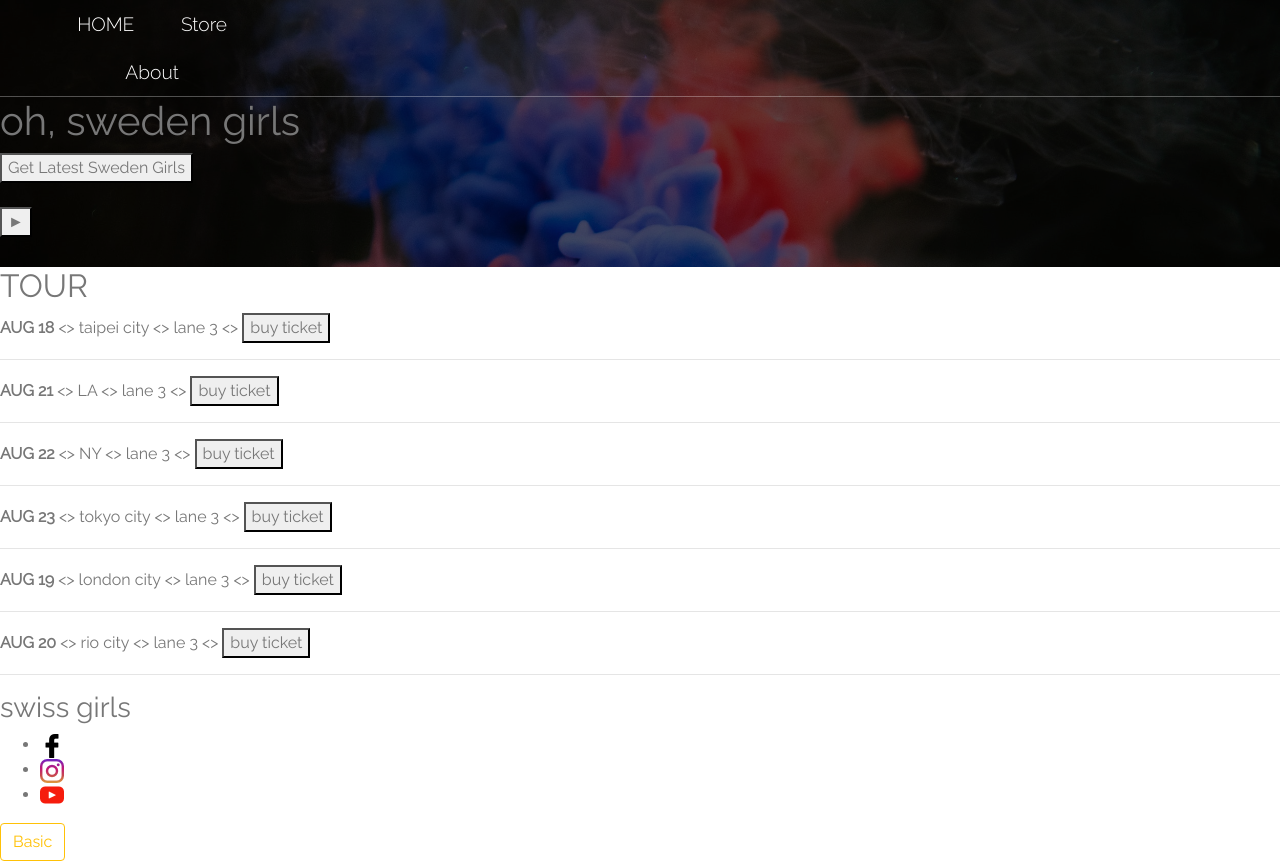
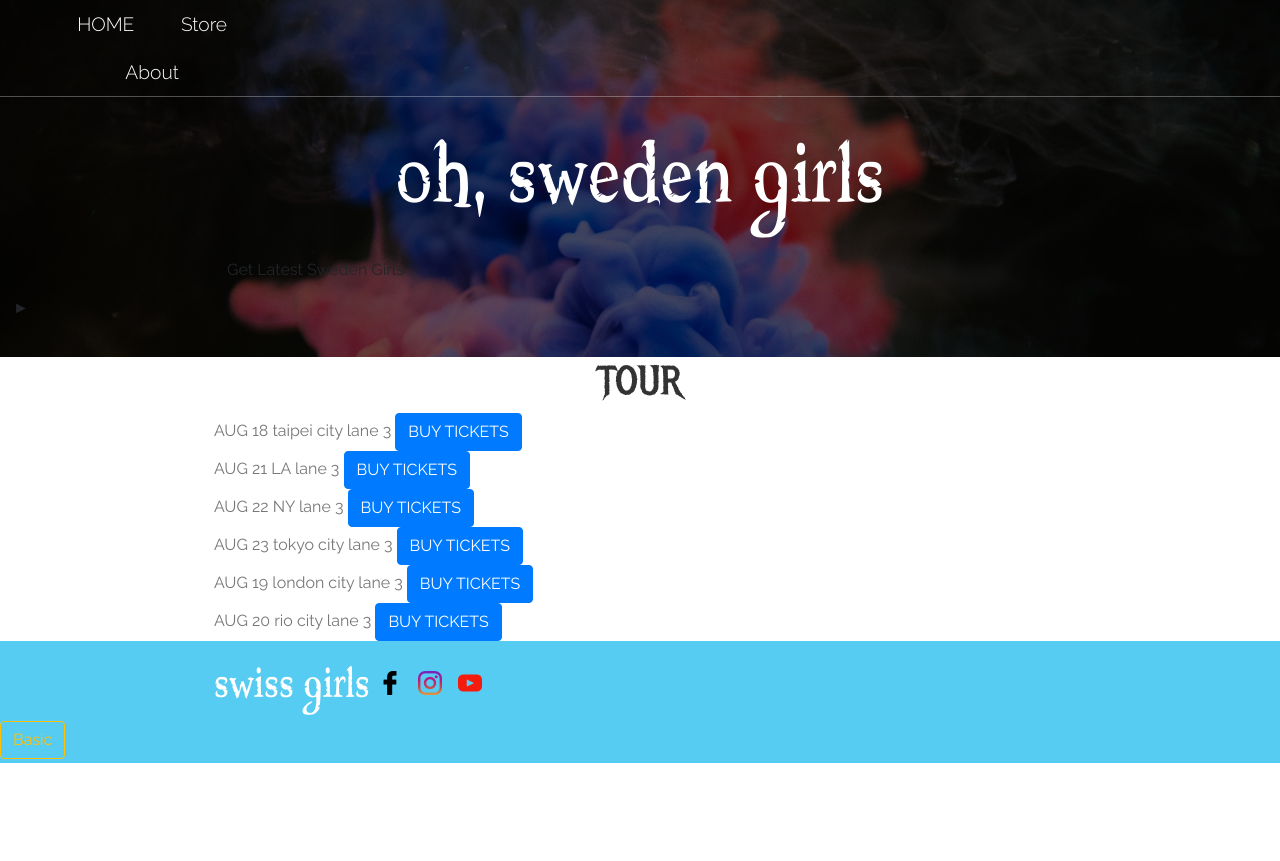
Before and after one commit to kamitom/test-app, a website: page public/flex/pure.html in a window 1280 px wide. After the commit the page ends 800 px from the top, so only its background shows below. Drawn offline with nearby package versions, Linux system fonts and the light colour scheme; files whose address does not match are found by name.

Commit message:
feat: pure.html with css

```diff
--- a/public/flex/pure.html
+++ b/public/flex/pure.html
@@ -13,7 +13,7 @@
       crossorigin="anonymous"
     />
 
-    <link rel="stylesheet" href="../css/pure.css" class="style">
+    <link rel="stylesheet" href="../css/pure.css" class="style" />
   </head>
   <body>
     <header class="main-header">
@@ -24,82 +24,60 @@
           <li><a href="pureabout">About</a></li>
         </ul>
       </nav>
-      <h1 class="clsh1" id="idh1">oh, sweden girls</h1>
-      <button type="button">Get Latest Sweden Girls</button>
-      <br />
-      <br />
-      <!-- need background image -->
-      <button type="button">&#9658;</button>
+      <h1 class="band-name band-name-large">oh, sweden girls</h1>
+      <div class="container">
+        <button class="btn btn-header" type="button">
+          Get Latest Sweden Girls
+        </button>
+      </div>
+      <button class="btn btn-header btn-player" type="button">&#9658;</button>
     </header>
 
-    <section>
-      <h2>TOUR</h2>
+    <section class="content-section container">
+      <h2 class="section-header">TOUR</h2>
       <div>
-        <div>
-          <strong>AUG 18</strong>
-          &lt;&gt;
-          <span>taipei city</span>
-          &lt;&gt;
-          <span>lane 3</span>
-          &lt;&gt;
-          <button type="button">buy ticket</button>
-          <hr />
+        <div class="tour-row">
+          <span class="tour-item tour-date">AUG 18</span>
+          <span class="tour-item tour-city">taipei city</span>
+          <span class="tour-item tour-arena">lane 3</span>
+          <button class="btn tour-item tour-btn btn-primary" type="button">BUY TICKETS</button>
         </div>
-        <div>
-          <strong>AUG 21</strong>
-          &lt;&gt;
-          <span>LA</span>
-          &lt;&gt;
-          <span>lane 3</span>
-          &lt;&gt;
-          <button type="button">buy ticket</button>
-          <hr />
+        <div class="tour-row">
+          <span class="tour-item tour-date">AUG 21</span>
+          <span class="tour-item tour-city">LA</span>
+          <span class="tour-item tour-arena">lane 3</span>
+          <button class="btn tour-item tour-btn btn-primary" type="button">BUY TICKETS</button>
         </div>
-        <div>
-          <strong>AUG 22</strong>
-          &lt;&gt;
-          <span>NY</span>
-          &lt;&gt;
-          <span>lane 3</span>
-          &lt;&gt;
-          <button type="button">buy ticket</button>
-          <hr />
+        <div class="tour-row">
+          <span class="tour-item tour-date">AUG 22</span>
+          <span class="tour-item tour-city">NY</span>
+          <span class="tour-item tour-arena">lane 3</span>
+          <button class="btn tour-item tour-btn btn-primary" type="button">BUY TICKETS</button>
         </div>
-        <div>
-          <strong>AUG 23</strong>
-          &lt;&gt;
-          <span>tokyo city</span>
-          &lt;&gt;
-          <span>lane 3</span>
-          &lt;&gt;
-          <button type="button">buy ticket</button>
-          <hr />
+        <div class="tour-row">
+          <span class="tour-item tour-date">AUG 23</span>
+          <span class="tour-item tour-city">tokyo city</span>
+          <span class="tour-item tour-arena">lane 3</span>
+          <button class="btn tour-item tour-btn btn-primary" type="button">BUY TICKETS</button>
         </div>
-        <div>
-          <strong>AUG 19</strong>
-          &lt;&gt;
-          <span>london city</span>
-          &lt;&gt;
-          <span>lane 3</span>
-          &lt;&gt;
-          <button type="button">buy ticket</button>
-          <hr />
+        <div class="tour-row">
+          <span class="tour-item tour-date">AUG 19</span>
+          <span class="tour-item tour-city">london city</span>
+          <span class="tour-item tour-arena">lane 3</span>
+          <button class="btn tour-item tour-btn btn-primary" type="button">BUY TICKETS</button>
         </div>
-        <div>
-          <strong>AUG 20</strong>
-          &lt;&gt;
-          <span>rio city</span>
-          &lt;&gt;
-          <span>lane 3</span>
-          &lt;&gt;
-          <button type="button">buy ticket</button>
-          <hr />
+        <div class="tour-row">
+          <span class="tour-item tour-date">AUG 20</span>
+          <span class="tour-item tour-city">rio city</span>
+          <span class="tour-item tour-arena">lane 3</span>
+          <button class="btn tour-item tour-btn btn-primary" type="button">BUY TICKETS</button>
         </div>
       </div>
     </section>
-    <footer>
-      <h3>swiss girls</h3>
-      <ul>
+    <footer class="main-footer">
+      <div class="container main-footer-container">
+        <h3 class="band-name">swiss girls</h3>
+        <ul class="nav">
           <li>
             <a href="https://www.facebook.com" target="_blank">
               <img src="../img/facebook.png" alt="fb" />
@@ -107,13 +85,16 @@
           </li>
           <li>
             <a href="https://www.instagram.com" target="_blank">
-            <img src="../img/instagram.png" alt="ig" /></li>
+              <img src="../img/instagram.png" alt="ig" />
             </a>
+          </li>
           <li>
             <a href="https://www.youtube.com" target="_blank">
-            <img src="../img/youtube.png" alt="yt" /></li>
+              <img src="../img/youtube.png" alt="yt" />
             </a>
+          </li>
         </ul>
+      </div>
       <a href="/flex/basic" class="btn btn-outline-warning">Basic</a>
     </footer>
 
```
Lines whose indentation alone changed are shown as unchanged.
